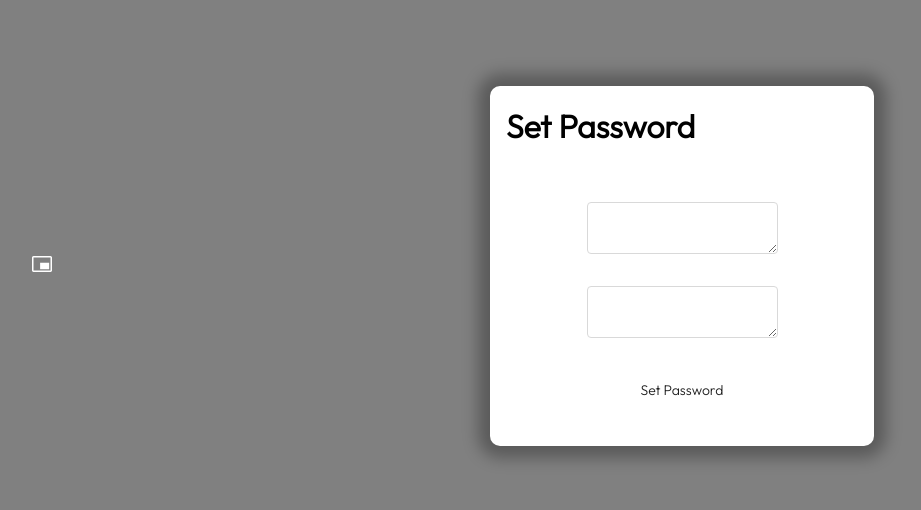
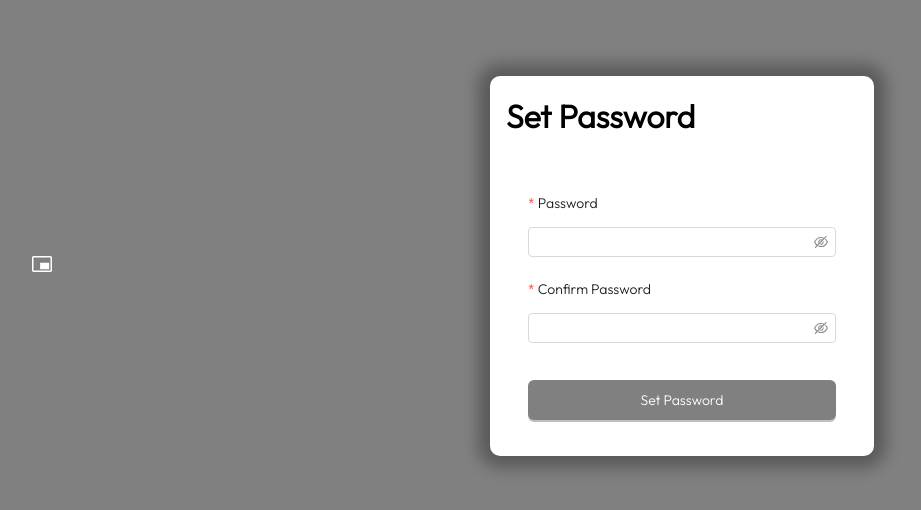
Before and after one commit to karananeja/fe-shopping-site, a React (Vite) app: page /auth/set-password in a window 1280 px wide. Shown: the part 134-644 px from the top of the page, without its empty margins (294-1215 px from the left). Built offline with nearby package versions, Linux system fonts and the light colour scheme.

Commit message:
updated the auth pages

```diff
--- a/package.json
+++ b/package.json
@@ -9,6 +9,7 @@
     "preview": "vite preview"
   },
   "dependencies": {
+    "@ant-design/icons": "^5.0.1",
     "antd": "^5.4.0",
     "react": "^18.2.0",
     "react-dom": "^18.2.0",
--- a/src/infrastructure/network/authConnect.js
+++ b/src/infrastructure/network/authConnect.js
@@ -1,4 +1,4 @@
-import { apiGet, apiPost } from './morpheus';
+import { apiGet, apiPost } from './apiClient';
 
 //register user which accepts an email id to sent the verification link
 export const signUpUser = (body) => {
--- a/src/pages/userService/UserService.scss
+++ b/src/pages/userService/UserService.scss
@@ -47,9 +47,7 @@
     }
 
     .sign__form {
-      display: flex;
-      align-items: center;
-      flex-direction: column;
+      width: 80%;
 
       > * {
         margin: 1rem 0;
@@ -58,6 +56,10 @@
       button {
         width: 100%;
       }
+    }
+
+    .sign__user__validate a {
+      text-decoration: none;
     }
   }
 }
@@ -91,23 +93,9 @@ html[data-mode='dark'] .sign {
     background-color: var(--dm-form-bg-color);
     box-shadow: 0 0 1rem 0.75rem rgba(255, 255, 255, 0.3);
 
-    .sign__title {
-      color: var(--white-color);
-    }
-
     .sign__form {
-      > * {
-        label {
-          color: var(--white-color);
-        }
-
-        input {
-          color: var(--white-color);
-        }
-      }
-
-      .MuiTextField-root {
-        border: 1px solid var(--white-color) !important;
+      label {
+        color: var(--white-color);
       }
     }
 
--- a/src/pages/userService/setPassword/index.jsx
+++ b/src/pages/userService/setPassword/index.jsx
@@ -3,34 +3,66 @@ import { Link, useNavigate } from 'react-router-dom';
 import '../UserService.scss';
 import { useRecoilValue } from 'recoil';
 import { darkModeAtom } from '../../../utils/globalState';
-import { Button, Form, Input } from 'antd';
+import { Button, Form, Input, Popover, Space, theme } from 'antd';
 import { BrandLogoIcon } from '../../../utils/constants/icons';
+import { PASSWORD_CHECK } from '../../../utils/constants/constants';
+import { CheckCircleFilled } from '@ant-design/icons';
 
-const { TextArea } = Input;
+const { Item, useForm } = Form;
+
+const { Password } = Input;
+
+const { useToken } = theme;
 
 const SetPassword = () => {
-  const [password, setPassword] = useState('');
-  const [confirmPassword, setConfirmPassword] = useState('');
+  const [passwordChecks, setPasswordChecks] = useState(PASSWORD_CHECK);
   const isDarkModeValue = useRecoilValue(darkModeAtom);
   const navigate = useNavigate();
+  const [setPasswordForm] = useForm();
+  const { token } = useToken();
 
   !isDarkModeValue
     ? document.documentElement.setAttribute('data-mode', 'light')
     : document.documentElement.setAttribute('data-mode', 'dark');
 
-  const handleSubmit = (event) => {
-    event.preventDefault();
-
+  const handleSubmit = (credentials) => {
     console.log({
-      password: event?.target[0]?.value,
-      confirmPassword: event?.target[2]?.value,
+      password: credentials.password,
+      confirmPassword: credentials.confirmPassword,
     });
 
-    setPassword('');
-    setConfirmPassword('');
+    setPasswordForm.resetFields();
 
-    setTimeout(() => navigate('/'), 2000);
+    setTimeout(() => navigate('/'), 1000);
   };
+
+  const handlePasswordChange = (e) => {
+    const password = e.target.value;
+    setPasswordForm.setFieldsValue({ password });
+    //run the validation criteria
+    const temp = PASSWORD_CHECK.map((check) =>
+      check.pattern.test(password)
+        ? { ...check, valid: true }
+        : { ...check, valid: false }
+    );
+    setPasswordChecks(temp);
+  };
+  const content = (
+    <>
+      {passwordChecks.map((check) => (
+        <div key={check.id}>
+          <Space>
+            {check.valid ? (
+              <CheckCircleFilled style={{ color: token.colorPrimary }} />
+            ) : (
+              <CheckCircleFilled style={{ color: '#e5e5e5' }} />
+            )}
+            {check.label}
+          </Space>
+        </div>
+      ))}
+    </>
+  );
 
   return (
     <div className='sign'>
@@ -43,30 +75,65 @@ const SetPassword = () => {
       <div className='sign__form__layout'>
         <h3 className='sign__title'>Set Password</h3>
         <Form
-          component='form'
+          form={setPasswordForm}
+          layout='vertical'
           autoComplete='off'
           className='sign__form'
-          onSubmit={handleSubmit}
+          onFinish={handleSubmit}
+          onFinishFailed={(err) => console.log({ err })}
         >
-          <TextArea
-            value={password}
-            size='small'
-            id='password'
-            label='Password'
-            type='password'
-            onChange={(event) => setPassword(event.target.value)}
-          />
+          <Popover
+            placement='topRight'
+            title={'Password policy'}
+            content={content}
+            trigger='click'
+          >
+            <Item
+              label='Password'
+              name='password'
+              rules={[
+                {
+                  required: true,
+                  message: 'Please enter your password!',
+                },
+                {
+                  pattern: new RegExp(
+                    /(?=^.{6,}$)(?=.*[0-9])(?=.*[A-Z])(?=.*[a-z])(?=.*[^A-Za-z0-9]).*/
+                  ),
+                  message: 'Your password should meet the password policy.',
+                },
+              ]}
+            >
+              <Password size='small' onChange={handlePasswordChange} />
+            </Item>
+          </Popover>
 
-          <TextArea
-            value={confirmPassword}
-            size='small'
-            id='confirmPassword'
+          <Item
             label='Confirm Password'
-            type='password'
-            onChange={(event) => setConfirmPassword(event.target.value)}
-          />
+            name='confirmPassword'
+            rules={[
+              {
+                required: true,
+                message: 'Please enter your password!',
+              },
+              ({ getFieldValue }) => ({
+                validator(_, value) {
+                  if (!value || getFieldValue('password') === value) {
+                    return Promise.resolve();
+                  }
+                  return Promise.reject(
+                    new Error(
+                      'The two passwords that you entered do not match!'
+                    )
+                  );
+                },
+              }),
+            ]}
+          >
+            <Password size='small' />
+          </Item>
 
-          <Button type='submit' variant='contained'>
+          <Button type='primary' htmlType='submit'>
             Set Password
           </Button>
         </Form>
--- a/src/pages/userService/signIn/index.jsx
+++ b/src/pages/userService/signIn/index.jsx
@@ -1,5 +1,5 @@
-import React, { useState } from 'react';
-import { Link } from 'react-router-dom';
+import React from 'react';
+import { Link, useNavigate } from 'react-router-dom';
 import './SignIn.scss';
 import '../UserService.scss';
 import { Button, Form, Input } from 'antd';
@@ -7,26 +7,27 @@ import { BrandLogoIcon } from '../../../utils/constants/icons';
 import { useRecoilValue } from 'recoil';
 import { darkModeAtom } from '../../../utils/globalState';
 
-const { TextArea } = Input;
+const { Item, useForm } = Form;
+
+const { Password } = Input;
 
 const SignIn = () => {
   const isDarkModeValue = useRecoilValue(darkModeAtom);
-  const [email, setEmail] = useState('');
-  const [password, setPassword] = useState('');
+  const navigate = useNavigate();
+  const [signInForm] = useForm();
 
   !isDarkModeValue
     ? document.documentElement.setAttribute('data-mode', 'light')
     : document.documentElement.setAttribute('data-mode', 'dark');
-  const handleSubmit = (event) => {
-    event.preventDefault();
 
+  const handleSubmit = (credentials) => {
     console.log({
-      email: event?.target[0]?.value,
-      password: event?.target[2]?.value,
+      email: credentials.email,
+      password: credentials.password,
     });
 
-    setEmail('');
-    setPassword('');
+    signInForm.resetFields();
+
     setTimeout(() => navigate('/'), 1000);
   };
 
@@ -41,30 +42,44 @@ const SignIn = () => {
       <div className='sign__form__layout'>
         <h3 className='sign__title'>Sign In</h3>
         <Form
-          component='form'
+          form={signInForm}
+          layout='vertical'
           autoComplete='off'
           className='sign__form'
-          onSubmit={handleSubmit}
+          onFinish={handleSubmit}
+          onFinishFailed={(err) => console.log({ err })}
         >
-          <TextArea
-            value={email}
-            size='small'
-            id='email'
+          <Item
             label='Email'
-            type='text'
-            onChange={(event) => setEmail(event.target.value)}
-          />
+            name='email'
+            rules={[
+              {
+                required: true,
+                message: 'Please enter your email.',
+              },
+              {
+                type: 'email',
+                message: 'Please enter a valid email.',
+              },
+            ]}
+          >
+            <Input size='small' />
+          </Item>
 
-          <TextArea
-            value={password}
-            size='small'
-            id='password'
+          <Item
             label='Password'
-            type='password'
-            onChange={(event) => setPassword(event.target.value)}
-          />
+            name='password'
+            rules={[
+              {
+                required: true,
+                message: 'Please enter your password!',
+              },
+            ]}
+          >
+            <Password size='small' />
+          </Item>
 
-          <Button type='submit' variant='contained'>
+          <Button type='primary' htmlType='submit'>
             Sign In
           </Button>
         </Form>
--- a/src/pages/userService/signUp/index.jsx
+++ b/src/pages/userService/signUp/index.jsx
@@ -1,4 +1,4 @@
-import React, { useState } from 'react';
+import React from 'react';
 import { Link, useNavigate } from 'react-router-dom';
 import './SignUp.scss';
 import '../UserService.scss';
@@ -7,25 +7,22 @@ import { darkModeAtom } from '../../../utils/globalState';
 import { Button, Form, Input } from 'antd';
 import { BrandLogoIcon } from '../../../utils/constants/icons';
 
-const { TextArea } = Input;
+const { Item, useForm } = Form;
 
 const SignUp = () => {
-  const [email, setEmail] = useState('');
   const isDarkModeValue = useRecoilValue(darkModeAtom);
   const navigate = useNavigate();
+  const [signUpForm] = useForm();
 
   !isDarkModeValue
     ? document.documentElement.setAttribute('data-mode', 'light')
     : document.documentElement.setAttribute('data-mode', 'dark');
 
-  const handleSubmit = (event) => {
-    event.preventDefault();
+  const handleSubmit = (credentials) => {
+    console.log({ email: credentials.email });
+    signUpForm.resetFields();
 
-    console.log({ email: event?.target[0]?.value });
-
-    setEmail('');
-
-    setTimeout(() => navigate('/auth/set-password'), 2000);
+    setTimeout(() => navigate('/auth/set-password'), 1000);
   };
 
   return (
@@ -39,21 +36,31 @@ const SignUp = () => {
       <div className='sign__form__layout'>
         <h3 className='sign__title'>Sign Up</h3>
         <Form
-          component='form'
+          form={signUpForm}
+          layout='vertical'
           autoComplete='off'
           className='sign__form'
-          onSubmit={handleSubmit}
+          onFinish={handleSubmit}
+          onFinishFailed={(err) => console.log({ err })}
         >
-          <TextArea
-            value={email}
-            size='small'
-            id='email'
+          <Item
             label='Email'
-            type='text'
-            onChange={(event) => setEmail(event.target.value)}
-          />
+            name='email'
+            rules={[
+              {
+                required: true,
+                message: 'Please enter your email!',
+              },
+              {
+                type: 'email',
+                message: 'Please input a valid email.',
+              },
+            ]}
+          >
+            <Input size='small' />
+          </Item>
 
-          <Button type='submit' variant='contained'>
+          <Button type='primary' htmlType='submit'>
             Sign Up
           </Button>
         </Form>
--- /dev/null
+++ b/src/utils/constants/constants.js
@@ -0,0 +1,26 @@
+export const PASSWORD_CHECK = [
+  {
+    id: 'uppercase',
+    label: 'Uppercase',
+    valid: false,
+    pattern: new RegExp(/[A-Z]/),
+  },
+  {
+    id: 'lowercase',
+    label: 'Lowercase',
+    valid: false,
+    pattern: new RegExp(/[a-z]/),
+  },
+  {
+    id: 'number',
+    label: 'Number',
+    valid: false,
+    pattern: new RegExp(/[0-9]/),
+  },
+  {
+    id: 'special_character',
+    label: 'Special character',
+    valid: false,
+    pattern: new RegExp(/[ !"#$%&'()*+,-./:;<=>?@[\\\]^_`{|}~]/),
+  },
+];
```
Also changed, not shown: 1 other file (tests, documents, lock files or other folders).
